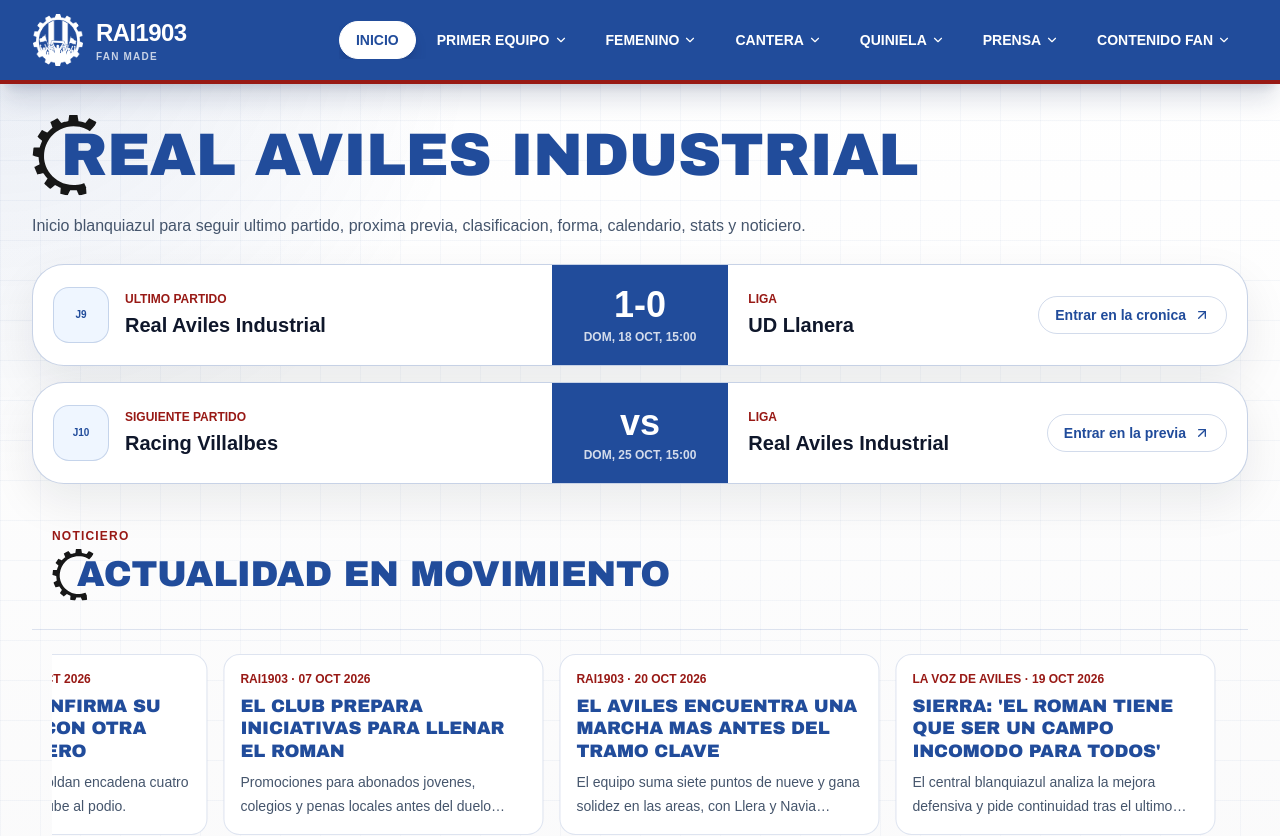
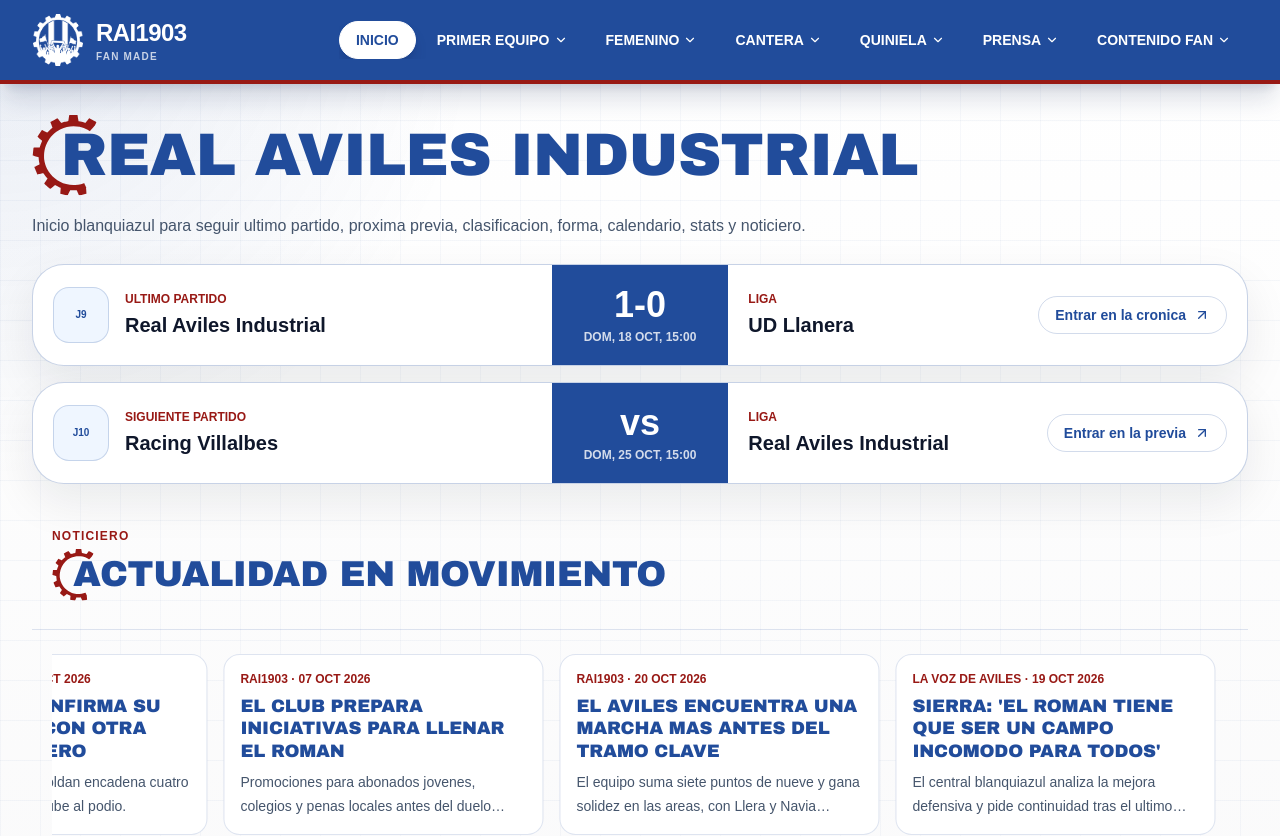
Before and after one commit to academiaohara/RAI1903, a Next.js app: page / in a window 1280 px wide. Shown: the top 836 px of the page. Built offline with nearby package versions, Linux system fonts and the light colour scheme.

Commit message:
Ajustar solape de títulos section y color granate del adorno
- Añade regla CSS para -ml-[0.79em] con margin-left -0.9em (títulos pequeños)
- Fija el adorno SVG en var(--rai-red) para que no herede el ink del body

Co-authored-by: academiaohara <academiaohara@users.noreply.github.com>

```diff
--- a/app/globals.css
+++ b/app/globals.css
@@ -85,6 +85,10 @@ a {
   margin-left: -0.9em;
 }
 
+.-ml-\[0\.79em\] {
+  margin-left: -0.9em;
+}
+
 .news-ticker-item {
   transition:
     background-color 0.2s ease,
@@ -138,6 +142,7 @@ a {
 }
 
 .title-gear-icon {
+  color: var(--rai-red);
   overflow: visible;
 }
 
--- a/components/GearAdorno.tsx
+++ b/components/GearAdorno.tsx
@@ -38,7 +38,7 @@ export function GearAdorno({ className, cutoutId }: GearAdornoProps) {
         </defs>
       )}
       <g transform={ADORNO_TRANSFORM} mask={cutoutId ? `url(#${cutoutId})` : undefined}>
-        <path d={ADORNO_PATH} fill="currentColor" />
+        <path d={ADORNO_PATH} fill="var(--rai-red)" />
       </g>
     </svg>
   );
--- a/components/TitleWithOrnament.tsx
+++ b/components/TitleWithOrnament.tsx
@@ -53,7 +53,7 @@ export function TitleWithOrnament({
         <GearAdorno
           cutoutId={cutoutId}
           className={cn(
-            "title-gear-icon pointer-events-none shrink-0 self-center bg-transparent text-[#981915]",
+            "title-gear-icon pointer-events-none shrink-0 self-center bg-transparent text-[var(--rai-red)]",
             gearSizeClass[size],
             animated && "title-gear-icon-reveal",
           )}
```
